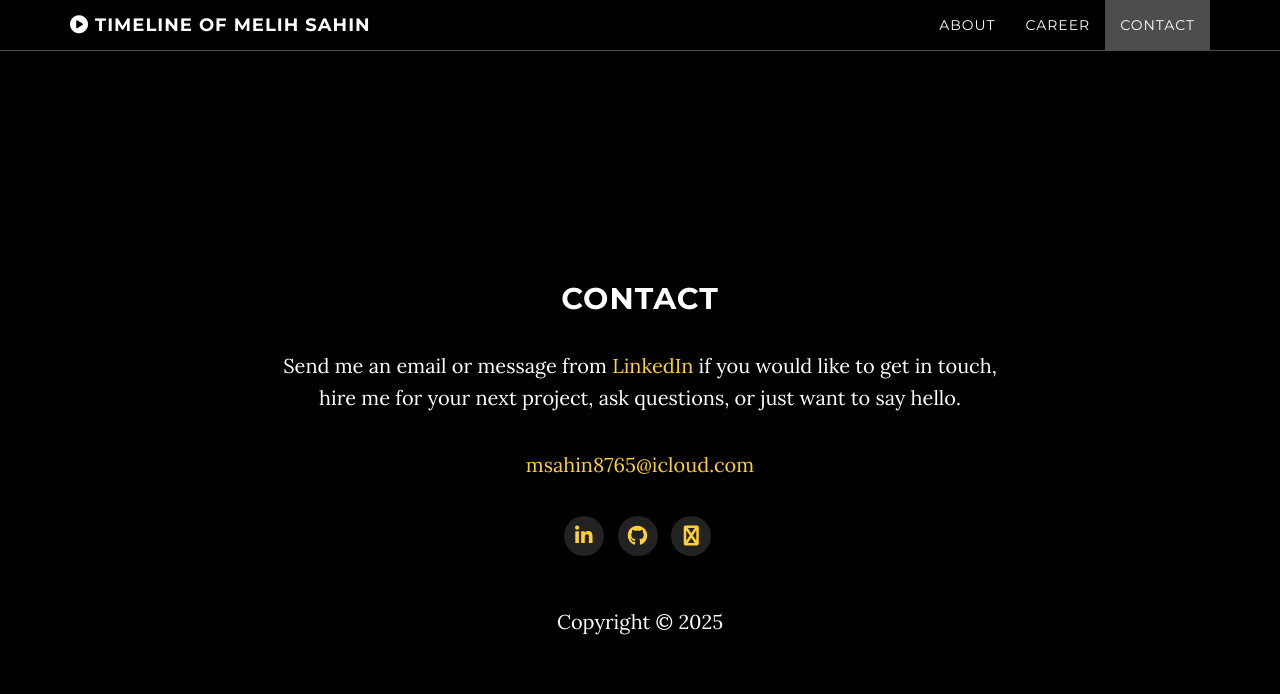
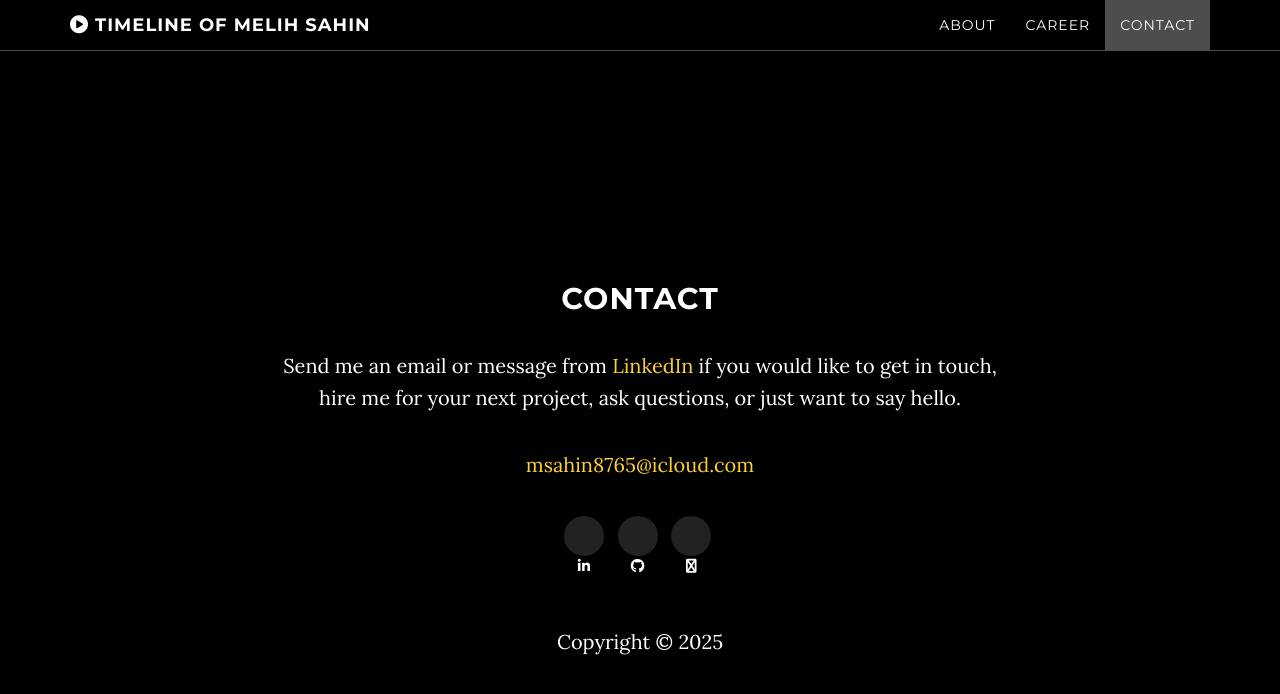
Before and after one commit to MelihMSahin/MelihMSahin.github.io, a Jekyll site: the page built from index.html, in a window 1280 px wide and 900 px high, scrolled down 4193 px. Shown: the top 694 px of the window. Built offline with Jekyll 4.4.1, drawn with Linux system fonts in a browser that asks for light colours; nearby versions of some CDN libraries.

Commit message:
icon update

```diff
--- a/_layouts/default.html
+++ b/_layouts/default.html
@@ -31,7 +31,11 @@
                 {% endif %}
                 <ul class="list-inline social-buttons">
                     {% for network in page.social %}
-                    <li><a href="{{ network.url }}"><i class="fa fa-{{ network.title }} fa-fw"></i></a></li>
+                    <li>
+                      <a href="{{ network.url }}" target="_blank" rel="noopener"></a>
+                        <i class="{% if fa_brand_icons contains network.title %}fab{% else %}fa{% endif %} fa-{{ network.title }}"></i>
+                      </a>
+                    </li>
                     {% endfor %}
                 </ul>
               </div>
```
